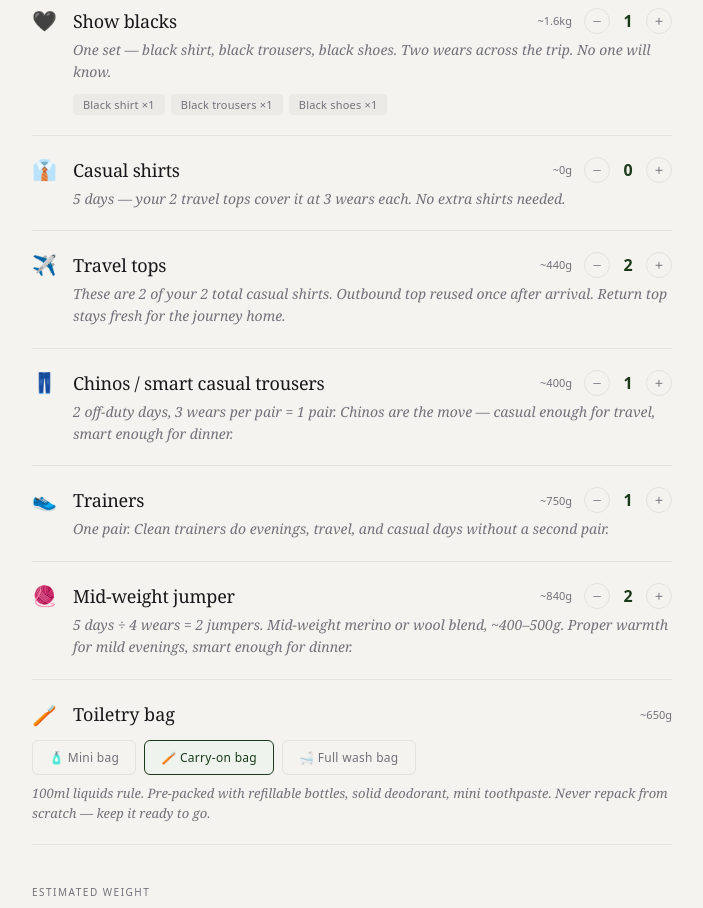
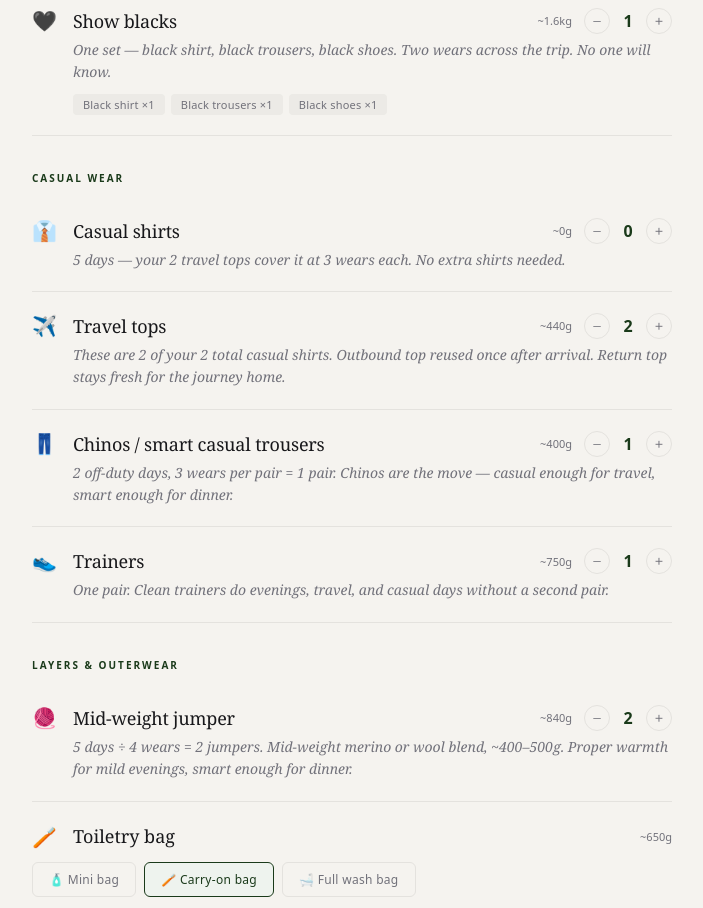
Before and after one commit to domissoundco/roadiepack, a Next.js app: page / in a window 1280 px wide. Shown: the part 1460-2368 px from the top of the page, without its empty margins (288-991 px from the left). Built offline with nearby package versions, Linux system fonts and the light colour scheme; no server answers.

Commit message:
Add files via upload

```diff
--- a/src/app/packing.js
+++ b/src/app/packing.js
@@ -222,6 +222,9 @@ function buildAdvisory({ totalDays, workDays, mode, band, weather }) {
     ? `${totalDays - workDays} days off`
     : `${totalDays} days`;
 
+  // ── CASUAL WEAR SECTION ───────────────────────────────────
+  cards.push({ category: "__section_casual", sectionLabel: "Casual Wear", isSection: true });
+
   cards.push({
     category: "Casual shirts", qty: casualQty, emoji: "👔",
     reason: casualQty === 0
@@ -289,6 +292,8 @@ function buildAdvisory({ totalDays, workDays, mode, band, weather }) {
   });
 
   // ── LAYERS & OUTERWEAR ────────────────────────────────────
+  cards.push({ category: "__section_layers", sectionLabel: "Layers & Outerwear", isSection: true });
+
   // Waterproof — rain flag
   if (isRain) {
     cards.push({
@@ -302,9 +307,11 @@ function buildAdvisory({ totalDays, workDays, mode, band, weather }) {
     });
   }
 
-  // JUMPERS — always suggested, weather drives the weight/type.
-  // Rule: totalDays ÷ 4 wears per jumper. Merino handles 4 wears without issue.
-  const jumperQty = Math.max(1, Math.ceil(totalDays / 4));
+  // JUMPERS — same pool as casual shirts but ÷ 4 wears each.
+  // Corporate: totalDays (wear evenings on work days too)
+  // R&R: days off only (same as casualDaysPool)
+  // Holiday: totalDays
+  const jumperQty = Math.max(1, Math.ceil(casualDaysPool / 4));
 
   if (isHot) {
     cards.push({
```
